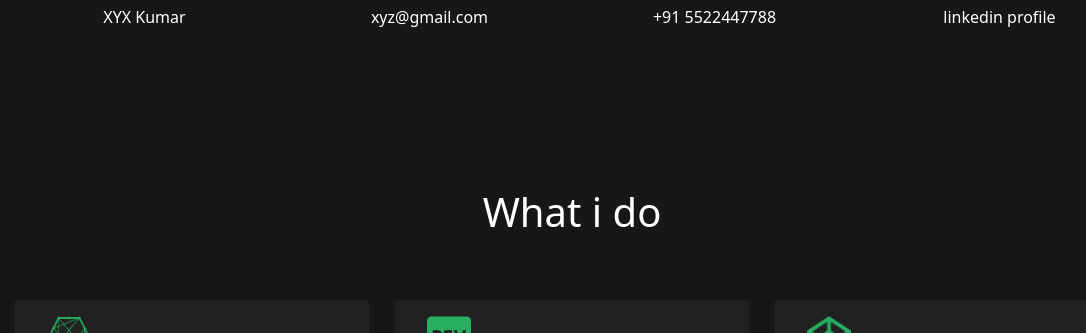
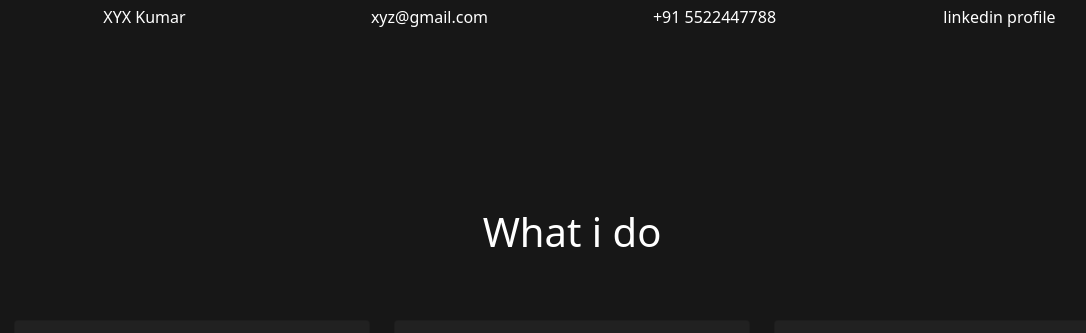
Before and after one commit to vikasverma-240/DarkThemePortfolio, a plain HTML site: page index.html in a window 1280 px wide. Shown: the part 844-1177 px from the top of the page, without its empty margins (68-1154 px from the left). Drawn offline with nearby package versions, Linux system fonts and the light colour scheme.

Commit message:
Update style.css

```diff
--- a/style.css
+++ b/style.css
@@ -82,7 +82,7 @@ body {
 
 /* .......about........... */
 .about_wrapper {
-    min-height: 500px;
+    min-height: 520px;
     color: white;
 }
 
```
